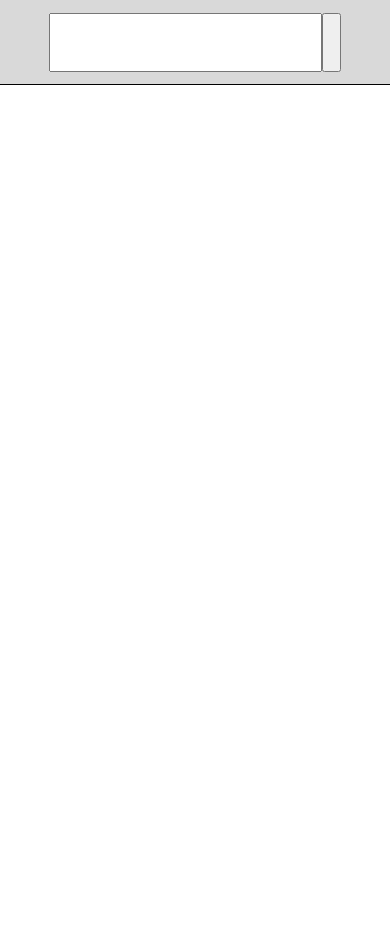
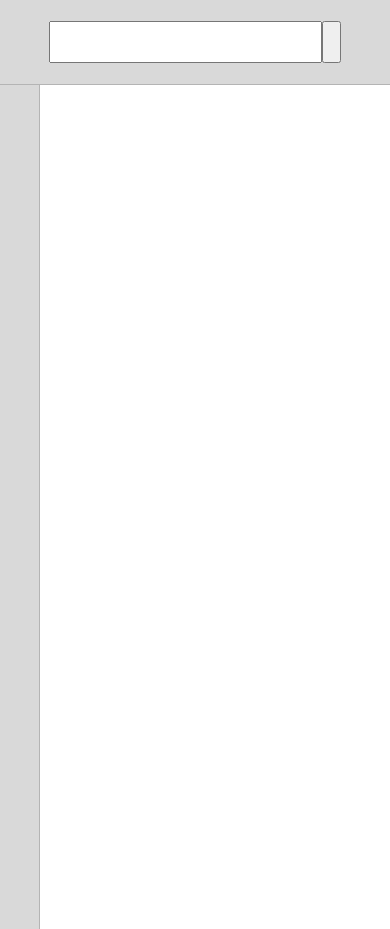
Before and after one commit to L0n-k/Yu-Gi-Oh-Cataloguer, a plain HTML site: page index.html in a window 390 px wide. Before the commit the page ends 844 px from the top, so only its background shows below. Drawn offline with Linux system fonts and the light colour scheme.

Commit message:
test for mobile

```diff
--- a/index.html
+++ b/index.html
@@ -13,7 +13,7 @@
             <input type="text" id="search" name="search" class="searchbar">
             <input type="button" class="search">
         </div>
-        <div>
+        <div class="navbar">
 
         </div>
     </body>
--- a/styles.css
+++ b/styles.css
@@ -15,15 +15,25 @@ html,body{
     padding:0%;
     margin:0%;
     border-bottom-style: solid;
+    border-color: #B4B4B4;
     border-width:1px;
+    position:sticky;
 }
 .searchbar{
     box-sizing: border-box;
     width:70%;
-    height:70%;
+    height:50%;
 }
 .search{
     box-sizing: border;
-    height:70%;
+    height:50%;
     width:5%
 }
+.navbar{
+    background-color: #D9D9D9;
+    width:10%;
+    height:100%;
+    border-right-style: solid;
+    border-color:#B4B4B4;
+    border-width: 1px;
+}
```
